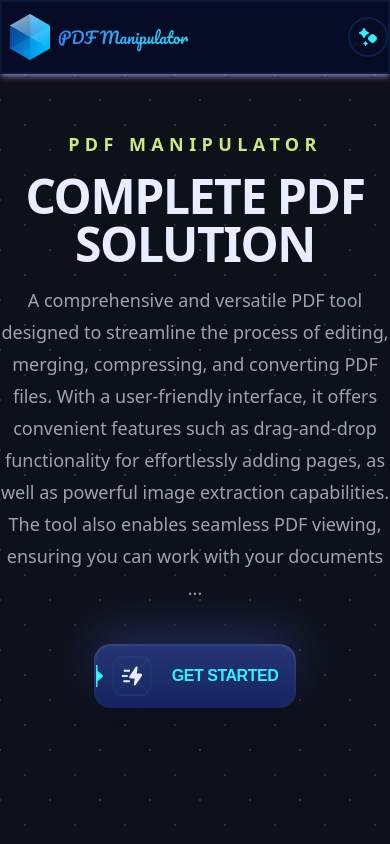
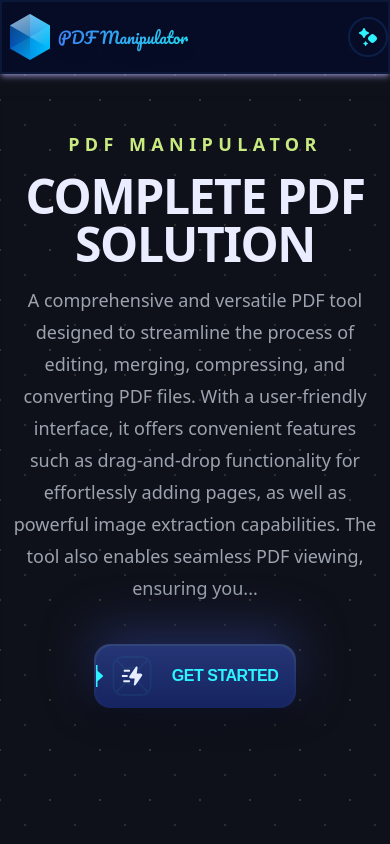
Before and after one commit to VrajVyas11/PDF-Manipulator, a Next.js app: page / in a window 390 px wide. Built offline with nearby package versions, Linux system fonts and the light colour scheme.

Commit message:
moved files around

```diff
--- a/app/page.tsx
+++ b/app/page.tsx
@@ -3,12 +3,12 @@ import React, { useState } from 'react';
 import Image from 'next/image';
 import dynamic from 'next/dynamic';
 import { useActiveLink } from "./context/ContextProvider";
-const PDFEditor = dynamic(() => import('../components/PDFEditor/PDFEditor'), { ssr: false });
-const AddPages = dynamic(() => import('../components/AddPages'), { ssr: false });
-import PDFMerger from '../components/PDFMerge';
-import ImageToPDF from '../components/ImageToPDF';
-import CompressPDF from '../components/CompressPDF';
-import GetPDFImages from '../components/GetPDFImages';
+const PDFEditor = dynamic(() => import('../components/Core/PDFEditor/PDFEditor'), { ssr: false });
+const AddPages = dynamic(() => import('../components/Core/AddPages'), { ssr: false });
+import PDFMerger from '../components/Core/PDFMerge';
+import ImageToPDF from '../components/Core/ImageToPDF';
+import CompressPDF from '../components/Core/CompressPDF';
+import GetPDFImages from '../components/Core/GetPDFImages';
 import Home from "../components/Reworks/Home"
 function Base() {
   const { activeLink, setActiveLink } = useActiveLink();
--- a/components/Reworks/Home.jsx
+++ b/components/Reworks/Home.jsx
@@ -22,8 +22,8 @@ const Home = () => {
                             A comprehensive and versatile PDF tool designed to streamline the process of editing, merging, compressing, and converting PDF files. With a user-friendly interface, it offers convenient features such as drag-and-drop functionality for effortlessly adding pages, as well as powerful image extraction capabilities. The tool also enables seamless PDF viewing, ensuring you can work with your documents in a hassle-free manner. Fully responsive and intuitive, this solution enhances document management, making it easier than ever to handle your PDF files with efficiency and precision.
                         </p>
 
-                        <p className="w-full block md:hidden text-gray-400 mb-14 leading-[32px] text-[18px] md:text-[22px] md:leading-[36px] max-md:mb-10">
-                            {`${"A comprehensive and versatile PDF tool designed to streamline the process of editing, merging, compressing, and converting PDF files. With a user-friendly interface, it offers convenient features such as drag-and-drop functionality for effortlessly adding pages, as well as powerful image extraction capabilities. The tool also enables seamless PDF viewing, ensuring you can work with your documents in a hassle-free manner. Fully responsive and intuitive, this solution enhances document management, making it easier than ever to handle your PDF files with efficiency and precision.".slice(0, 400)}...`}
+                        <p className="w-full block px-3 md:px-0 md:hidden text-gray-400 mb-14 leading-[32px] text-[18px] md:text-[22px] md:leading-[36px] max-md:mb-10">
+                            {`${"A comprehensive and versatile PDF tool designed to streamline the process of editing, merging, compressing, and converting PDF files. With a user-friendly interface, it offers convenient features such as drag-and-drop functionality for effortlessly adding pages, as well as powerful image extraction capabilities. The tool also enables seamless PDF viewing, ensuring you can work with your documents in a hassle-free manner. Fully responsive and intuitive, this solution enhances document management, making it easier than ever to handle your PDF files with efficiency and precision.".slice(0, 370)}...`}
                         </p>
 
                         <ul className="flex items-center justify-center lg:justify-start w-full gap-5">
```
Also changed, not shown: components/Core/AddPages.jsx (renamed from components/AddPages.jsx), components/Core/CompressPDF.jsx (renamed from components/CompressPDF.jsx), components/Core/GetPDFImages.jsx (renamed from components/GetPDFImages.jsx), components/Core/ImageToPDF.jsx (renamed from components/ImageToPDF.jsx), components/Core/PDFEditor/PDFEditor.jsx (renamed from components/PDFEditor/PDFEditor.jsx), components/Core/PDFEditor/PDFEditorWorkerBased.jsx (renamed from components/PDFEditor/PDFEditorWorkerBased.jsx), components/Core/PDFMerge.jsx (renamed from components/PDFMerge.jsx), components/Core/PDFViewer.jsx (renamed from components/PDFViewer.jsx), 1 other file (tests, documents, lock files or other folders).
